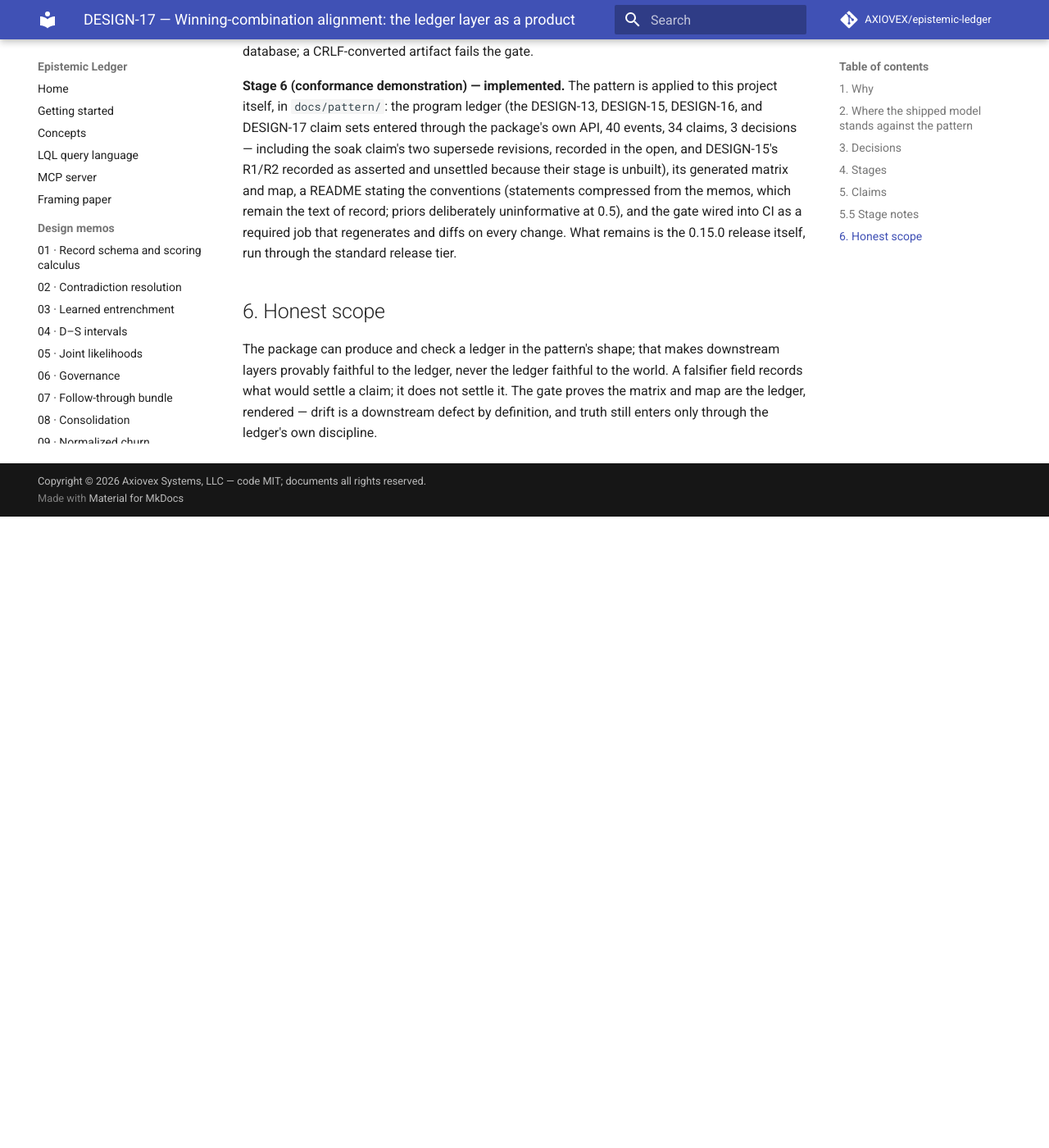
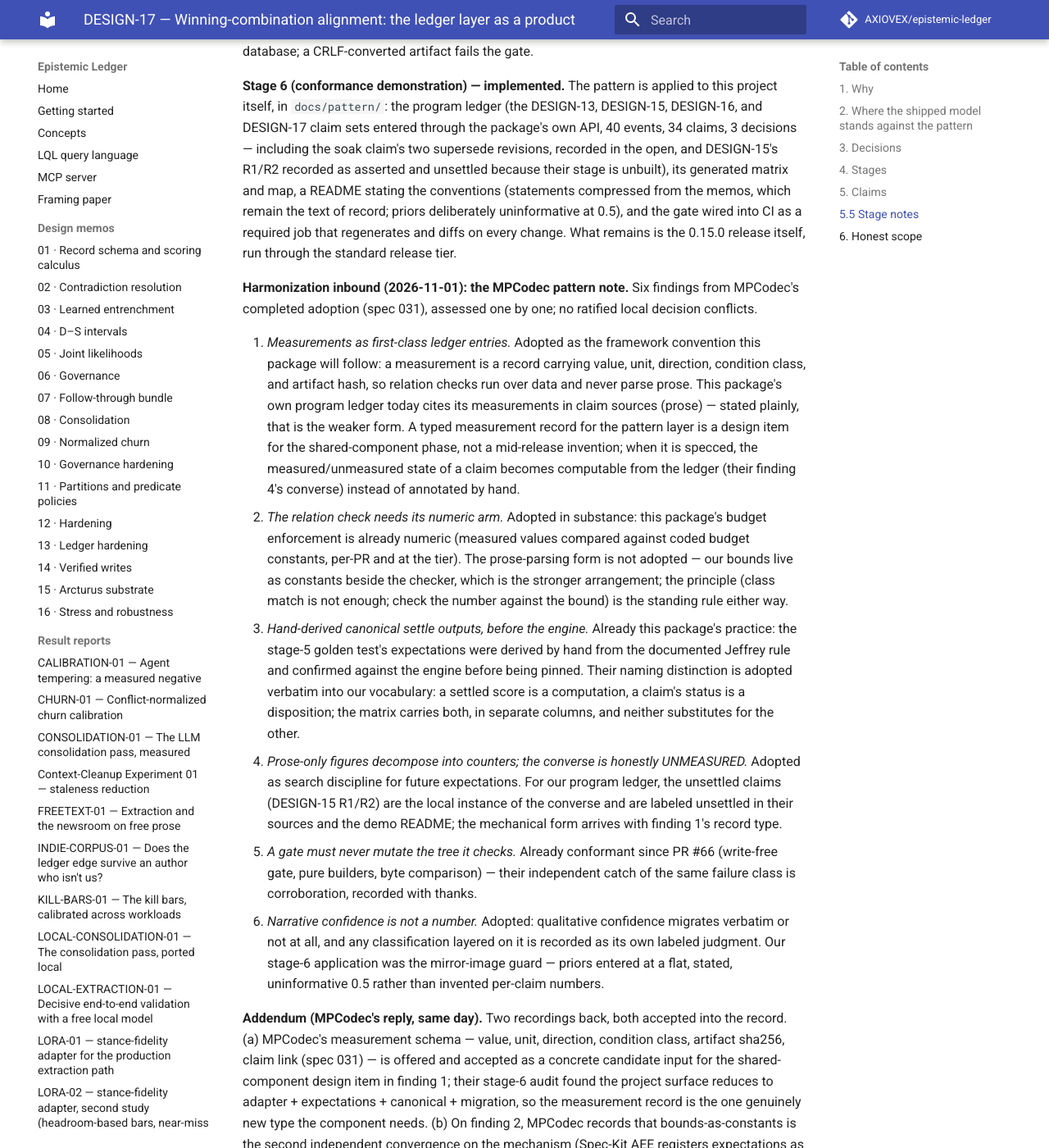
Before and after one commit to AXIOVEX/epistemic-ledger, an MkDocs documentation site: the page built from docs/DESIGN-17-pattern-alignment.md, in a window 1280 px wide and 1400 px high, scrolled down 4553 px. Shown: the whole window at 82% size. Built offline with MkDocs 1.6.1 and Material for MkDocs 9.7.7, drawn with Linux system fonts in a browser that asks for light colours; comment, search, counter and statistics services are not loaded; before the commit the page ends 5183 px from its top, so only the background shows below that; some of the changed text lies outside the part shown.

Commit message:
Memo: MPCodec harmonization note assessed and adopted (#69)
* DESIGN-17 memo: MPCodec harmonization note — assessed and adopted

* DESIGN-17 memo: MPCodec addendum — measurement schema candidate, bounds convergence

```diff
--- a/docs/DESIGN-17-pattern-alignment.md
+++ b/docs/DESIGN-17-pattern-alignment.md
@@ -264,6 +264,82 @@
 every change. What remains is the 0.15.0 release itself,
 run through the standard release tier.
 
+
+**Harmonization inbound (2026-11-01): the MPCodec
+pattern note.** Six findings from MPCodec's completed
+adoption (spec 031), assessed one by one; no ratified
+local decision conflicts.
+
+1. *Measurements as first-class ledger entries.*
+   Adopted as the framework convention this package will
+   follow: a measurement is a record carrying value,
+   unit, direction, condition class, and artifact hash,
+   so relation checks run over data and never parse
+   prose. This package's own program ledger today cites
+   its measurements in claim sources (prose) — stated
+   plainly, that is the weaker form. A typed measurement
+   record for the pattern layer is a design item for the
+   shared-component phase, not a mid-release invention;
+   when it is specced, the measured/unmeasured state of
+   a claim becomes computable from the ledger (their
+   finding 4's converse) instead of annotated by hand.
+2. *The relation check needs its numeric arm.* Adopted
+   in substance: this package's budget enforcement is
+   already numeric (measured values compared against
+   coded budget constants, per-PR and at the tier). The
+   prose-parsing form is not adopted — our bounds live
+   as constants beside the checker, which is the
+   stronger arrangement; the principle (class match is
+   not enough; check the number against the bound) is
+   the standing rule either way.
+3. *Hand-derived canonical settle outputs, before the
+   engine.* Already this package's practice: the stage-5
+   golden test's expectations were derived by hand from
+   the documented Jeffrey rule and confirmed against the
+   engine before being pinned. Their naming distinction
+   is adopted verbatim into our vocabulary: a settled
+   score is a computation, a claim's status is a
+   disposition; the matrix carries both, in separate
+   columns, and neither substitutes for the other.
+4. *Prose-only figures decompose into counters; the
+   converse is honestly UNMEASURED.* Adopted as search
+   discipline for future expectations. For our program
+   ledger, the unsettled claims (DESIGN-15 R1/R2) are
+   the local instance of the converse and are labeled
+   unsettled in their sources and the demo README; the
+   mechanical form arrives with finding 1's record type.
+5. *A gate must never mutate the tree it checks.*
+   Already conformant since PR #66 (write-free gate,
+   pure builders, byte comparison) — their independent
+   catch of the same failure class is corroboration,
+   recorded with thanks.
+6. *Narrative confidence is not a number.* Adopted:
+   qualitative confidence migrates verbatim or not at
+   all, and any classification layered on it is recorded
+   as its own labeled judgment. Our stage-6 application
+   was the mirror-image guard — priors entered at a
+   flat, stated, uninformative 0.5 rather than invented
+   per-claim numbers.
+
+
+**Addendum (MPCodec's reply, same day).** Two recordings
+back, both accepted into the record. (a) MPCodec's
+measurement schema — value, unit, direction, condition
+class, artifact sha256, claim link (spec 031) — is
+offered and accepted as a concrete candidate input for
+the shared-component design item in finding 1; their
+stage-6 audit found the project surface reduces to
+adapter + expectations + canonical + migration, so the
+measurement record is the one genuinely new type the
+component needs. (b) On finding 2, MPCodec records that
+bounds-as-constants is the second independent convergence
+on the mechanism (Spec-Kit AEE registers expectations as
+data; MPCodec parses bounds from prose and has logged a
+hardening toward registering them as data) — if the
+framework settles on one form at centralization, the
+evidence points to registered data. Both chats record
+the loop closed, no conflicts.
+
 ## 6. Honest scope
 
 The package can produce and check a ledger in the
```
Also changed, not shown: CHANGELOG.md (+6 -0 lines).
